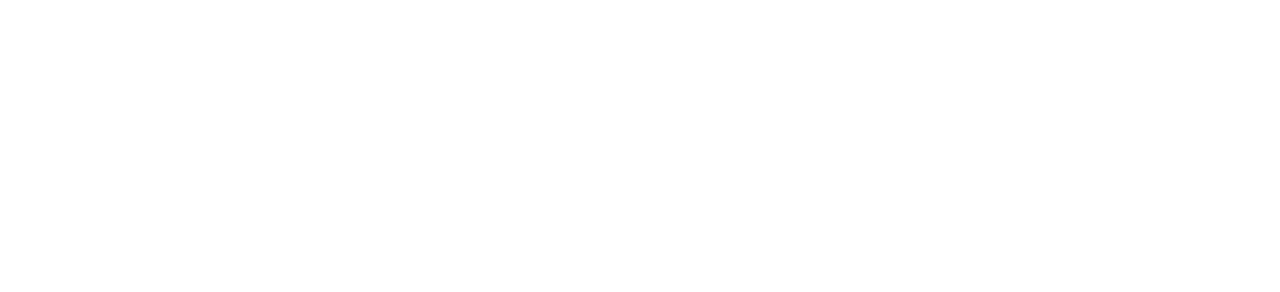
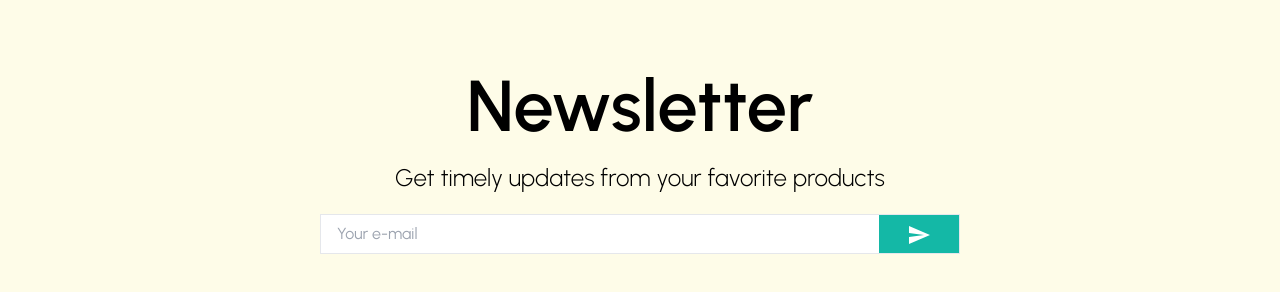
Before and after one commit to sorinupwork/ecommerce-yt-react-nodejs-mongodb, a React (Create React App) app: page / in a window 1280 px wide. Shown: the part 2274-2566 px from the top of the page. Before the commit the page ends 2196 px from the top, so only its background shows below. Built offline with nearby package versions, Linux system fonts and the light colour scheme.

Commit message:
add Newsletter component

```diff
--- /dev/null
+++ b/src/components/Newsletter.jsx
@@ -0,0 +1,24 @@
+import React from "react";
+import SendIcon from "@mui/icons-material/Send";
+
+const Newsletter = () => {
+  return (
+    <div
+      className="bg-yellow-50 flex items-center justify-center flex-col"
+      style={{ height: "60vh" }}
+    >
+      <h1 className="text-7xl font-semibold mb-5">Newsletter</h1>
+      <div className="text-2xl font-light mb-5">
+        Get timely updates from your favorite products
+      </div>
+      <div className="w-1/2 h-10 bg-white flex justify-between border">
+        <input type="text" placeholder="Your e-mail" className="flex-1 pl-4" />
+        <button className="flex-none w-20 bg-teal-500 text-white">
+          <SendIcon />
+        </button>
+      </div>
+    </div>
+  );
+};
+
+export default Newsletter;
--- a/src/pages/Home.jsx
+++ b/src/pages/Home.jsx
@@ -3,6 +3,7 @@
 import Announcement from "../components/Announcement";
 import Categories from "../components/Categories";
 import Navbar from "../components/Navbar";
+import Newsletter from "../components/Newsletter";
 import Products from "../components/Products";
 import Slider from "../components/Slider";
 
@@ -14,6 +15,7 @@
       <Slider />
       <Categories />
       <Products />
+      <Newsletter />
     </div>
   );
 };
```
